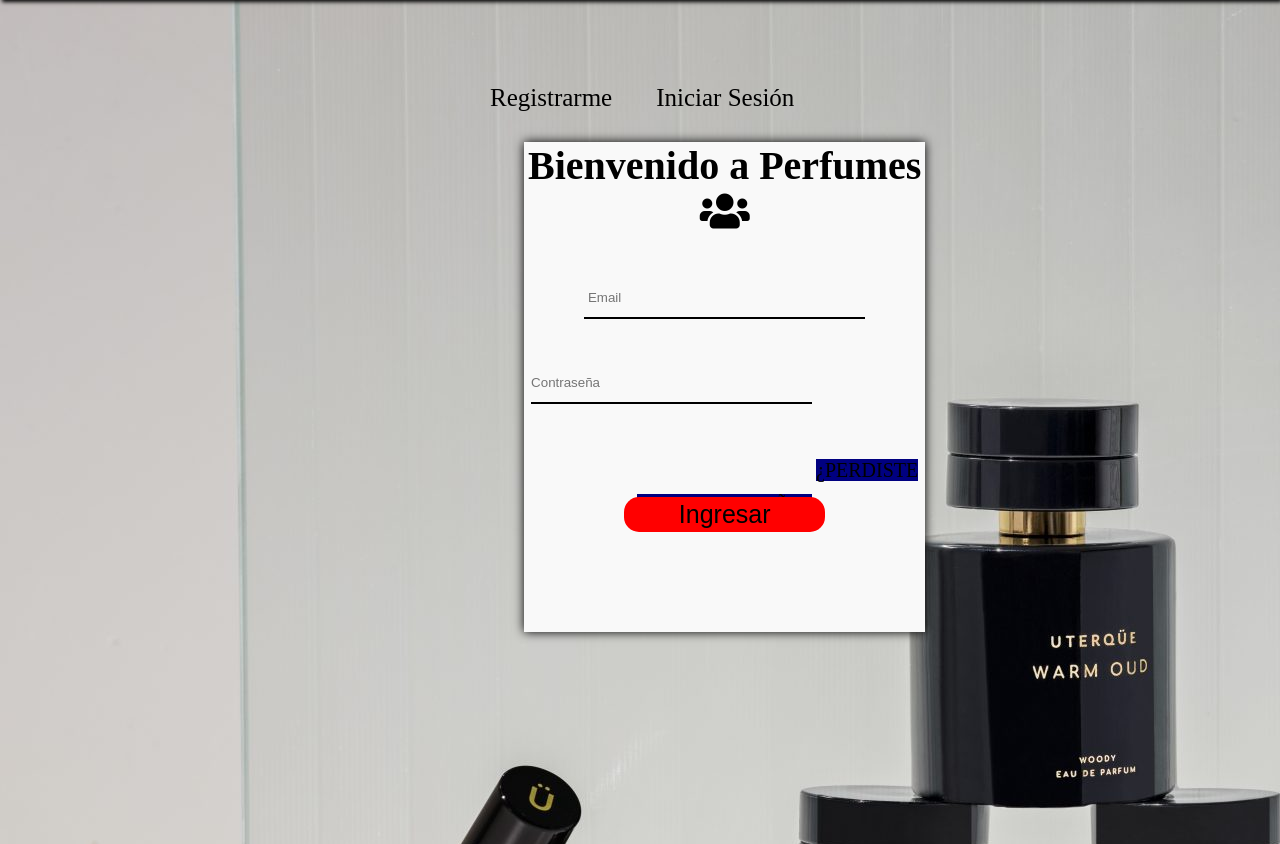
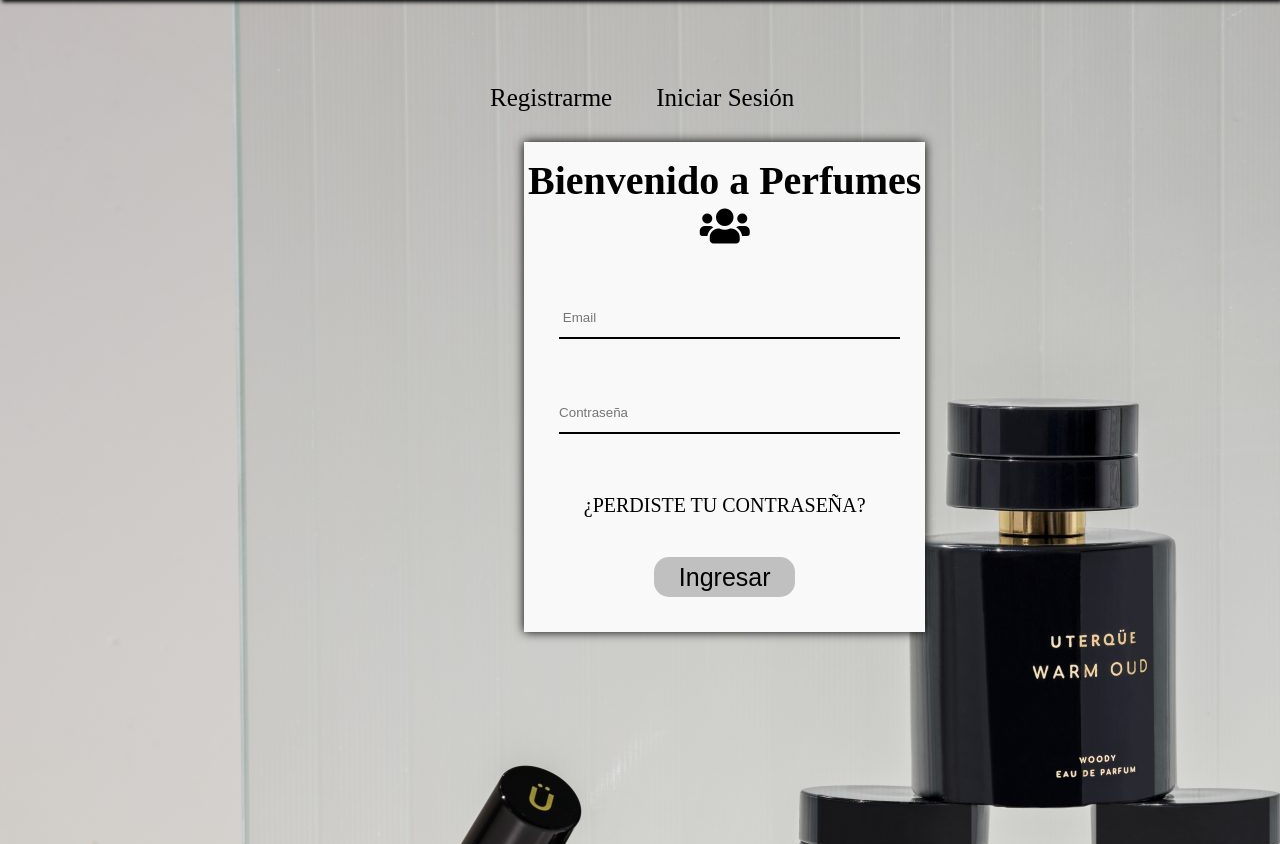
Before and after one commit to YojayDeHorta/tienda_perfumes, a PHP site: page /view/store/Registrate.html in a window 1280 px wide. Shown: the part 56-900 px from the top of the page. Run offline with PHP 8.4, Linux system fonts and the light colour scheme.

Commit message:
Personalizacion-PaginaV2.0

```diff
--- a/view/store/Registrate.html
+++ b/view/store/Registrate.html
@@ -56,7 +56,7 @@
         <form  class="Formulario" id="Iniciar"  >
           <h1>Bienvenido a Perfumes <br> <i class="fas fa-users"><br></i></h1>
           <br> <br>
-          <input id="Telefono" class="Input" type="email" name="Email" placeholder=" Email"> <br> <br>
+          <input id="Email" class="Input" type="email" name="Email" placeholder=" Email"> <br> <br>
           <input id="Contraseña" class="Input" type="text" name="Contraseña" minlength="8" maxlength="30" pattern="[A-Za-z0-9]+" placeholder="Contraseña">
           <a href="" id="Olvidaste-contraseña">¿PERDISTE TU CONTRASEÑA?</a>
           <h4  id="alerta_login"> </h4><!-- este es el lugar donde sale el mensaje en login-->
--- a/view/store/css/1.css
+++ b/view/store/css/1.css
@@ -480,6 +480,7 @@
 }
 
 
+
 /*------------TABS REGISTRARTE-----------------*/
 
 #Registrar {
@@ -568,74 +569,6 @@
 
 /*------------TABS REGISTRARTE-----------------*/
 
-
-/*----------LOGIN------------*/
-#Iniciar {
-  position: relative;
-  background-color: #f9f9f9;
-  width: 32%;
-  left: 479px;
-  height: 490px;
-  box-shadow: 0px 0px 10px 0px;
-}
-
-#Iniciar h1 {
-  position: relative;
-  text-align: center;
-  font-size: 40px;
-  color: black;
-}
-
-.Input {
-  position: relative;
-  border-right: none;
-  background-color: transparent;
-  padding: 0px;
-  margin: 0px;
-  border-left: none;
-  border-top: none;
-  text-decoration: none;
-  top: 5px;
-  width: 70%;
-  height: 40px;
-}
-
-#Iniciar .Usuario {
-  position: relative;
-  font-size: 15px;
-  top: 35px;
-}
-
-#Iniciar .Usuario a {
-  color: black;
-}
-
-#Telefono{
-  position: relative;
-}
-
-#Contraseña{
-  position:relative;
-  top:30px;
-}
-
-#Olvidaste-contraseña{
-  position: relative;
-  background-color:navy;
-  text-decoration: none;
-  width:100%;
-  color:black;
-  font-size:20px;
-  top:120px;
-}
-
-#btn-Login{
-  position:relative;
-  top:100px;
-  background-color:red;
-}
-
-/*----------LOGIN------------*/
 
 /*--------Pestaña Session-----------*/
 
@@ -776,6 +709,10 @@
   top:70px;
 }
 
+
+
+
+
 /*----------LOGIN------------*/
 #Iniciar {
   position: relative;
@@ -792,6 +729,7 @@
   text-align: center;
   font-size: 40px;
   color: black;
+  top:15px;
 }
 
 .Input {
@@ -818,6 +756,47 @@
   color: black;
 }
 
+
+#Email{
+  position: relative;
+  top:25px;
+  width:85%;
+  left:5px;
+}
+
+#Contraseña{
+  position:relative;
+  top:60px;
+  left:-10px;
+  left:5px;
+  width:85%;
+}
+
+#Olvidaste-contraseña{
+  position: relative;
+  text-decoration: none;
+  width:100%;
+  color:black;
+  font-size:20px;
+  top:120px;
+}
+
+#btn-Login{
+  position:relative;
+  background-color:silver;
+  top:160px;
+  width:35%;
+  height:40px;
+}
+
+#btn-Login:hover{
+  position:relative;
+  background-color:black;
+  top:160px;
+}
+
+
+
 /*----------LOGIN------------*/
 
 
```
